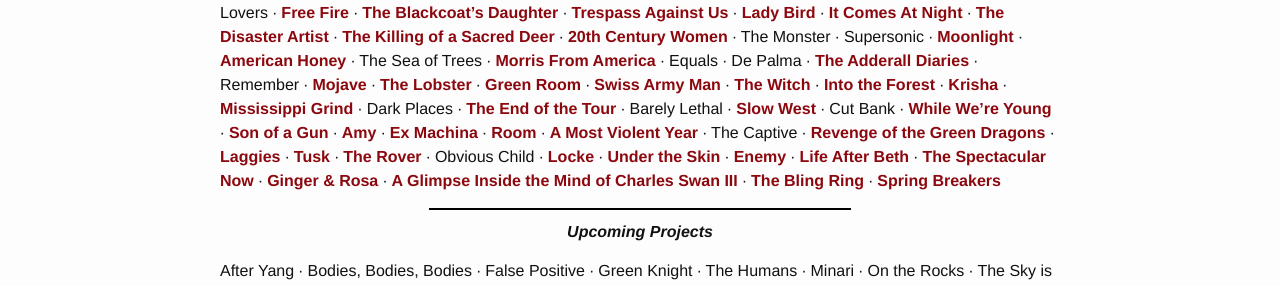
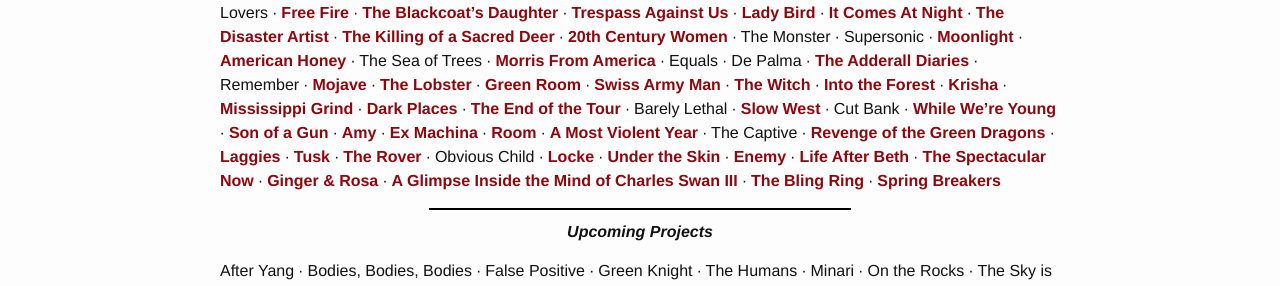
Before and after one commit to codydalerodgers/personal-blog, a Jekyll site: the page built from _posts/2019-05-28-a24.markdown, in a window 1280 px wide. Shown: the part 890-1176 px from the top of the page. Built offline with Jekyll 4.4.1, drawn with Linux system fonts in a browser that asks for light colours.

Commit message:
Update A24 watched

```diff
--- a/_posts/2019-05-28-a24.markdown
+++ b/_posts/2019-05-28-a24.markdown
@@ -81,7 +81,7 @@
 <span class="a24_color">**Into the Forest**</span> ∙
 <span class="a24_color">**Krisha**</span> ∙
 <span class="a24_color">**Mississippi Grind**</span> ∙
-Dark Places ∙
+<span class="a24_color">**Dark Places**</span> ∙
 <span class="a24_color">**The End of the Tour**</span> ∙
 Barely Lethal ∙
 <span class="a24_color">**Slow West**</span> ∙
```
